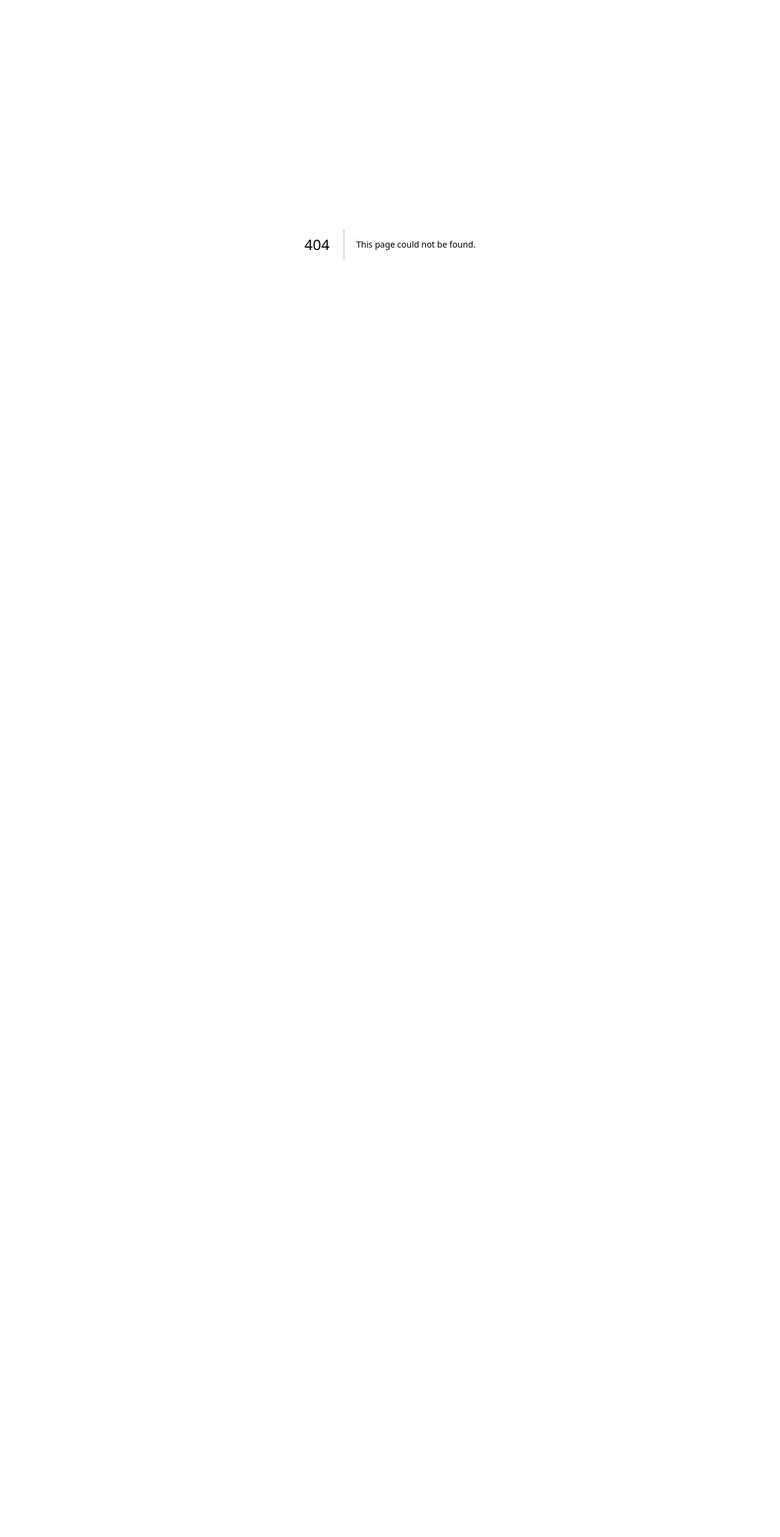
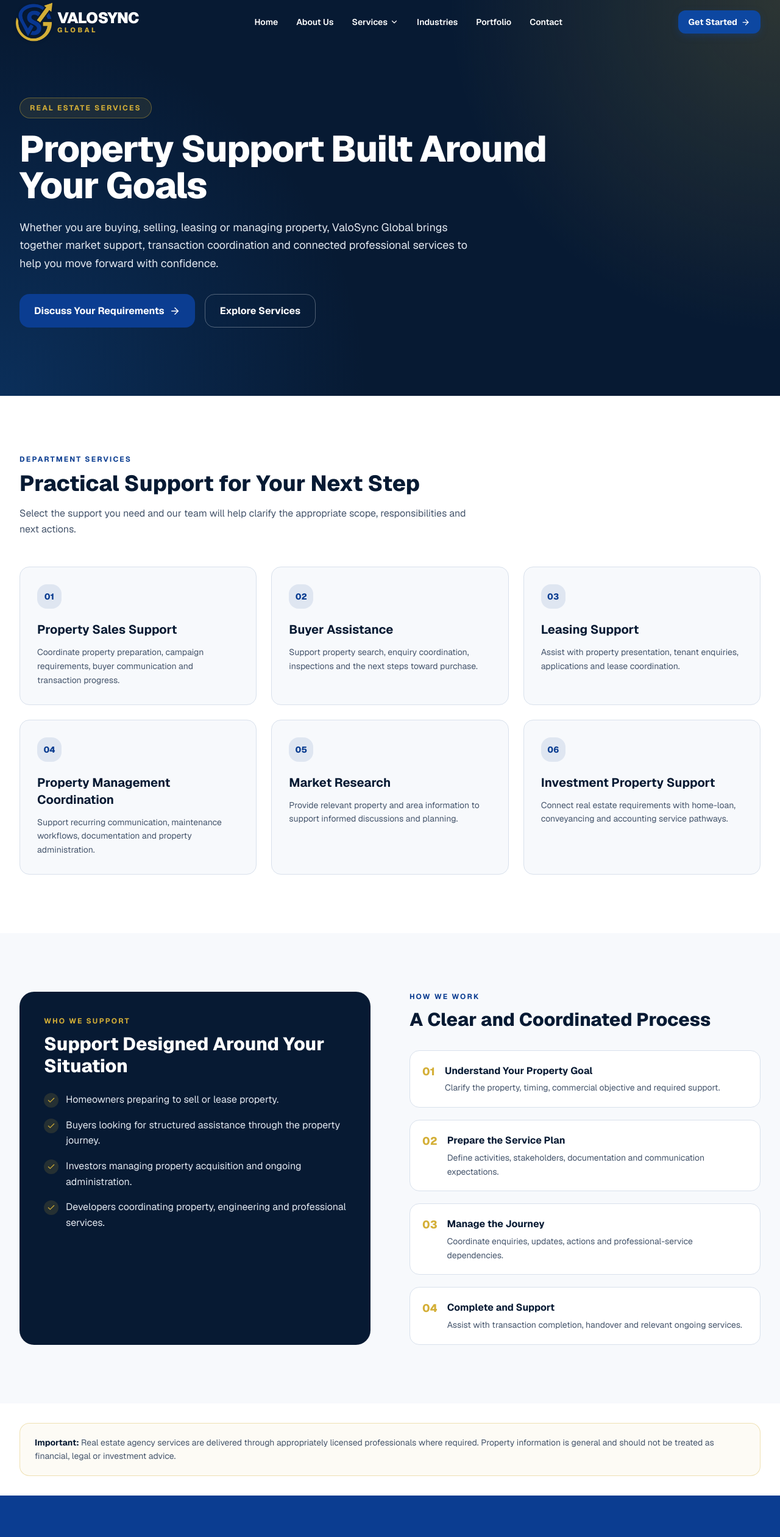
Before and after one commit to mayank-207/ValoSync-Global, a Next.js app: page /real-estate in a window 1280 px wide. Before the commit this address had no page. Shown: the top 2520 px of the page at 61% size. Before the commit the page ends 800 px from the top, so only its background shows below. Built offline with nearby package versions, Linux system fonts and the light colour scheme.

Commit message:
Add real-estate department page

```diff
--- /dev/null
+++ b/app/real-estate/page.tsx
@@ -0,0 +1,34 @@
+import type { Metadata } from "next";
+import DepartmentPage, { DepartmentPageData } from "@/components/sections/departments/DepartmentPage";
+
+export const metadata: Metadata = {
+  title: "Real Estate Services | ValoSync Global",
+  description: "Coordinated property sales, purchases, leasing, management and market-support services.",
+  alternates: { canonical: "/real-estate" },
+};
+
+const data: DepartmentPageData = {
+  eyebrow: "Real Estate Services",
+  title: "Property Support Built Around Your Goals",
+  introduction: "Whether you are buying, selling, leasing or managing property, ValoSync Global brings together market support, transaction coordination and connected professional services to help you move forward with confidence.",
+  services: [
+    { title: "Property Sales Support", description: "Coordinate property preparation, campaign requirements, buyer communication and transaction progress." },
+    { title: "Buyer Assistance", description: "Support property search, enquiry coordination, inspections and the next steps toward purchase." },
+    { title: "Leasing Support", description: "Assist with property presentation, tenant enquiries, applications and lease coordination." },
+    { title: "Property Management Coordination", description: "Support recurring communication, maintenance workflows, documentation and property administration." },
+    { title: "Market Research", description: "Provide relevant property and area information to support informed discussions and planning." },
+    { title: "Investment Property Support", description: "Connect real estate requirements with home-loan, conveyancing and accounting service pathways." },
+  ],
+  audiences: ["Homeowners preparing to sell or lease property.", "Buyers looking for structured assistance through the property journey.", "Investors managing property acquisition and ongoing administration.", "Developers coordinating property, engineering and professional services."],
+  process: [
+    { title: "Understand Your Property Goal", description: "Clarify the property, timing, commercial objective and required support." },
+    { title: "Prepare the Service Plan", description: "Define activities, stakeholders, documentation and communication expectations." },
+    { title: "Manage the Journey", description: "Coordinate enquiries, updates, actions and professional-service dependencies." },
+    { title: "Complete and Support", description: "Assist with transaction completion, handover and relevant ongoing services." },
+  ],
+  disclaimer: "Real estate agency services are delivered through appropriately licensed professionals where required. Property information is general and should not be treated as financial, legal or investment advice.",
+};
+
+export default function RealEstatePage() {
+  return <DepartmentPage data={data} />;
+}
```
